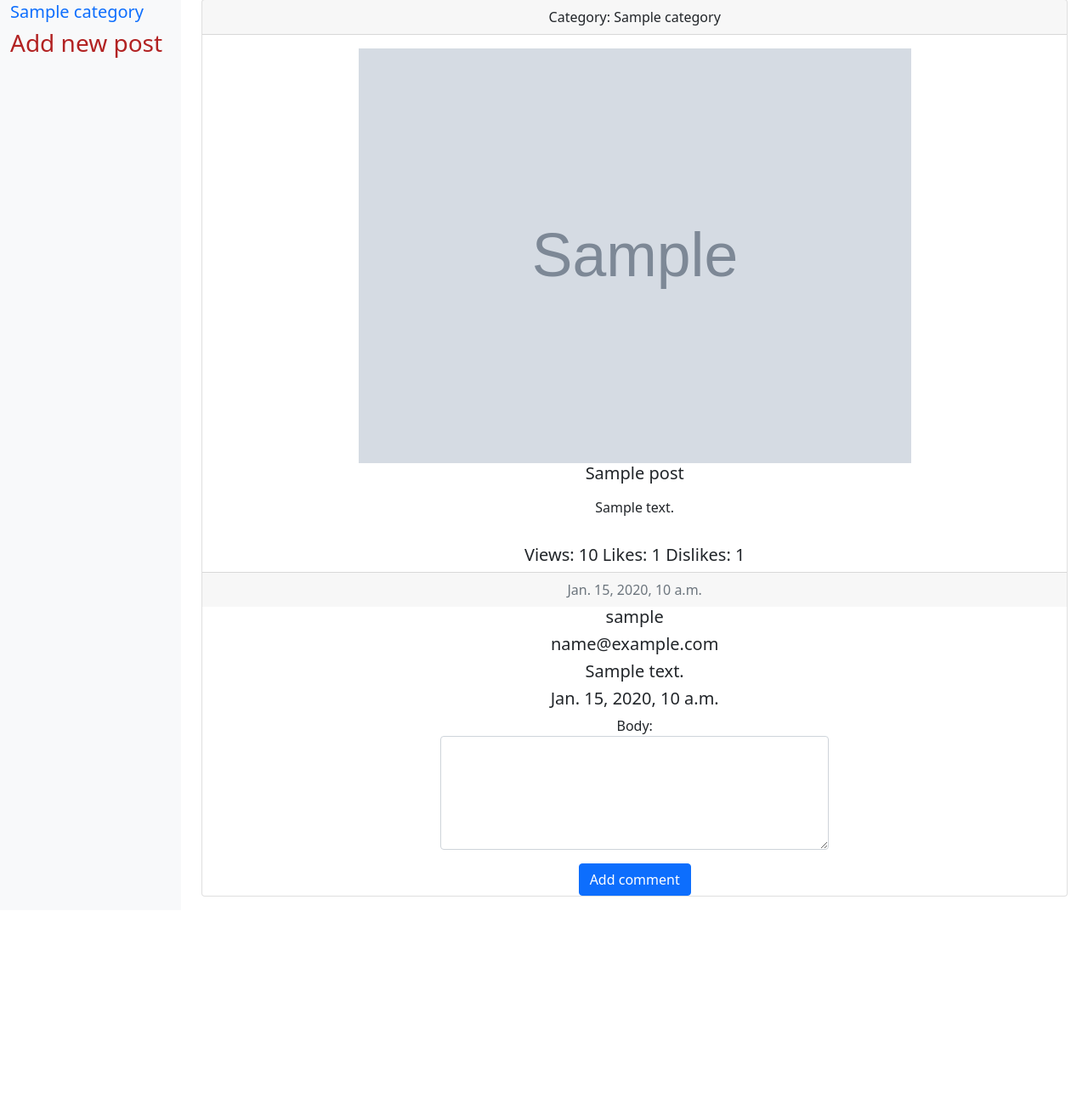
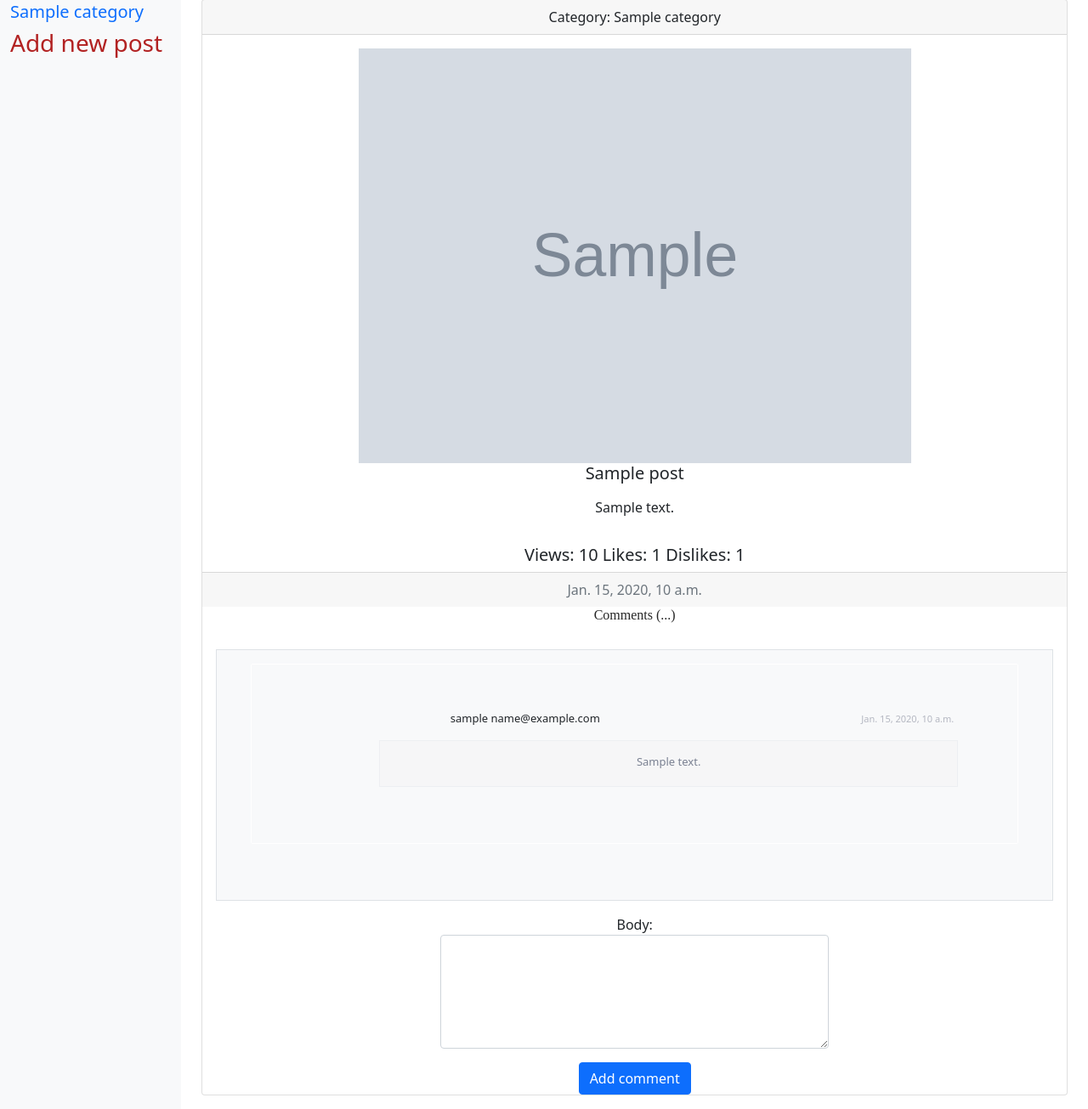
Before and after one commit to Vladimir-82/blog, a Django app: page /post/1/ in a window 1280 px wide. Shown: the part 124-1429 px from the top of the page at 85% size. Before the commit the page ends 1179 px from the top, so only its background shows below. Run offline with Django 4.2, Linux system fonts and the light colour scheme; tables that the repository leaves empty hold one stand-in row (values such as "Sample post"); grey boxes marked "Sample" are stand-in pictures.

Commit message:
works little decorated

```diff
--- a/app/static/app/css/app.css
+++ b/app/static/app/css/app.css
@@ -2,6 +2,75 @@
   display: table;
   margin: 0 auto;
 }
+
+
+
+
+
+
+
+.be-comment-block {
+    margin-bottom: 50px !important;
+    border: 1px solid #edeff2;
+    border-radius: 2px;
+    padding: 50px 70px;
+    border:1px solid #ffffff;
+}
+
+.comments-title {
+    font-size: 16px;
+    color: #262626;
+    margin-bottom: 15px;
+    font-family: 'Conv_helveticaneuecyr-bold';
+}
+
+
+/*.be-ava-comment {*/
+/*    width: 60px;*/
+/*    height: 60px;*/
+/*    border-radius: 50%;*/
+/*}*/
+
+.be-comment-content {
+    margin-left: 80px;
+}
+
+
+
+
+
+.be-comment-name {
+    font-size: 13px;
+}
+
+
+.be-comment-content span {
+    display: inline-block;
+    width: 49%;
+    margin-bottom: 15px;
+}
+
+.be-comment-time {
+    text-align: right;
+}
+
+.be-comment-time {
+    font-size: 11px;
+    color: #b4b7c1;
+}
+
+.be-comment-text {
+    font-size: 13px;
+    line-height: 18px;
+    color: #7a8192;
+    display: block;
+    background: #f6f6f7;
+    border: 1px solid #edeff2;
+    padding: 15px 20px 20px 20px;
+}
+
+
+
 
 
 .centred {
--- a/app/templates/post_detail.html
+++ b/app/templates/post_detail.html
@@ -23,11 +23,37 @@
 
 
     {% if comments %}
+        <h1 class="comments-title">Comments (...)</h1>
         {% for comment in comments %}
-            <h5 class="card-title">{{ comment.name }}</h5>
-            <h5 class="card-title">{{ comment.email }}</h5>
-            <h5 class="card-title">{{ comment.body }}</h5>
-            <h5 class="card-title">{{ comment.created_on }}</h5>
+            <div class="card-body">
+                    <div class="media">
+                        <div class="p-3 border bg-light">
+
+
+                            <div class="container">
+                                <div class="be-comment-block">
+                                    <div class="be-comment">
+                                        <div class="be-comment-content">
+                                            <span class="be-comment-name">
+                                                {{ comment.name }} {{ comment.email }}
+                                            </span>
+                                            <span class="be-comment-time">
+                                                {{ comment.created_on }}
+                                            </span>
+                                            <p class="be-comment-text">
+                                                {{ comment.body }}
+                                            </p>
+                                        </div>
+                                    </div>
+                                </div>
+                            </div>
+
+
+
+
+                        </div>
+                    </div>
+            </div>
         {% endfor %}
     {% else %}
         No comments
```
